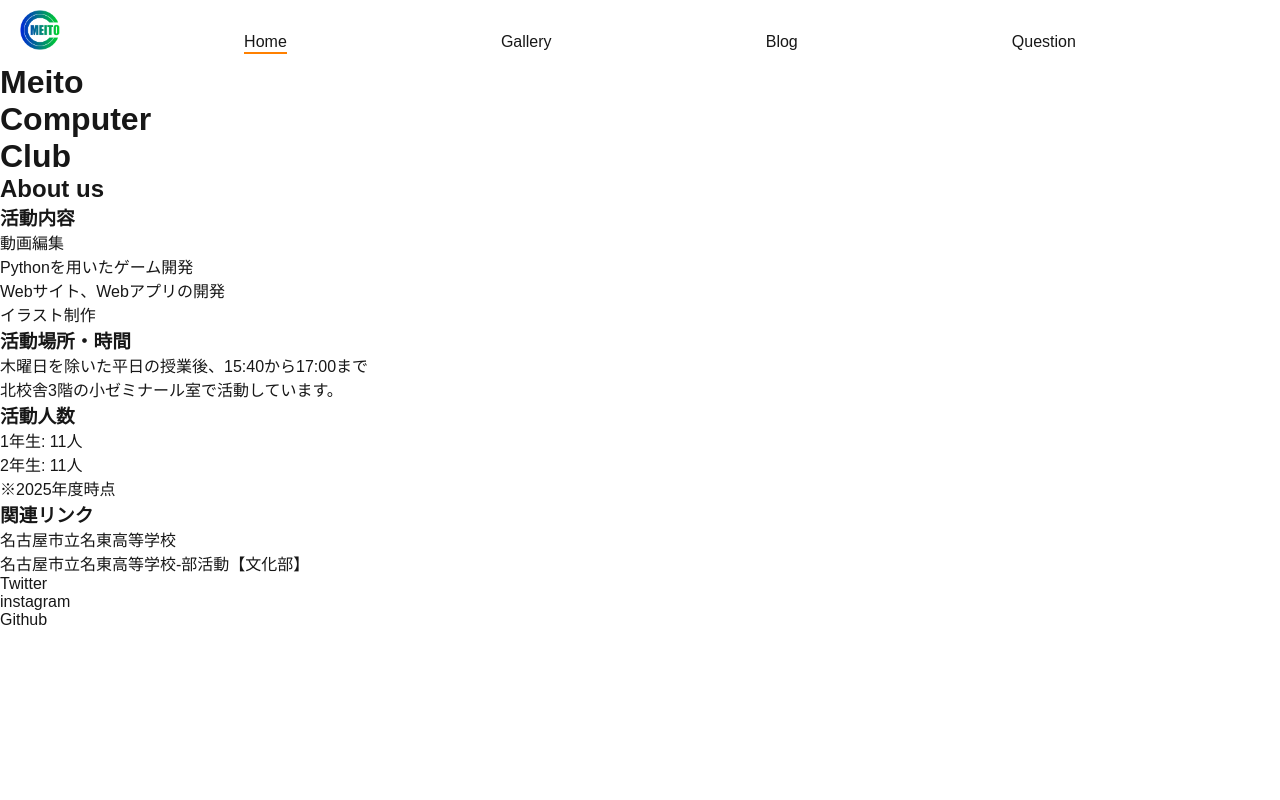
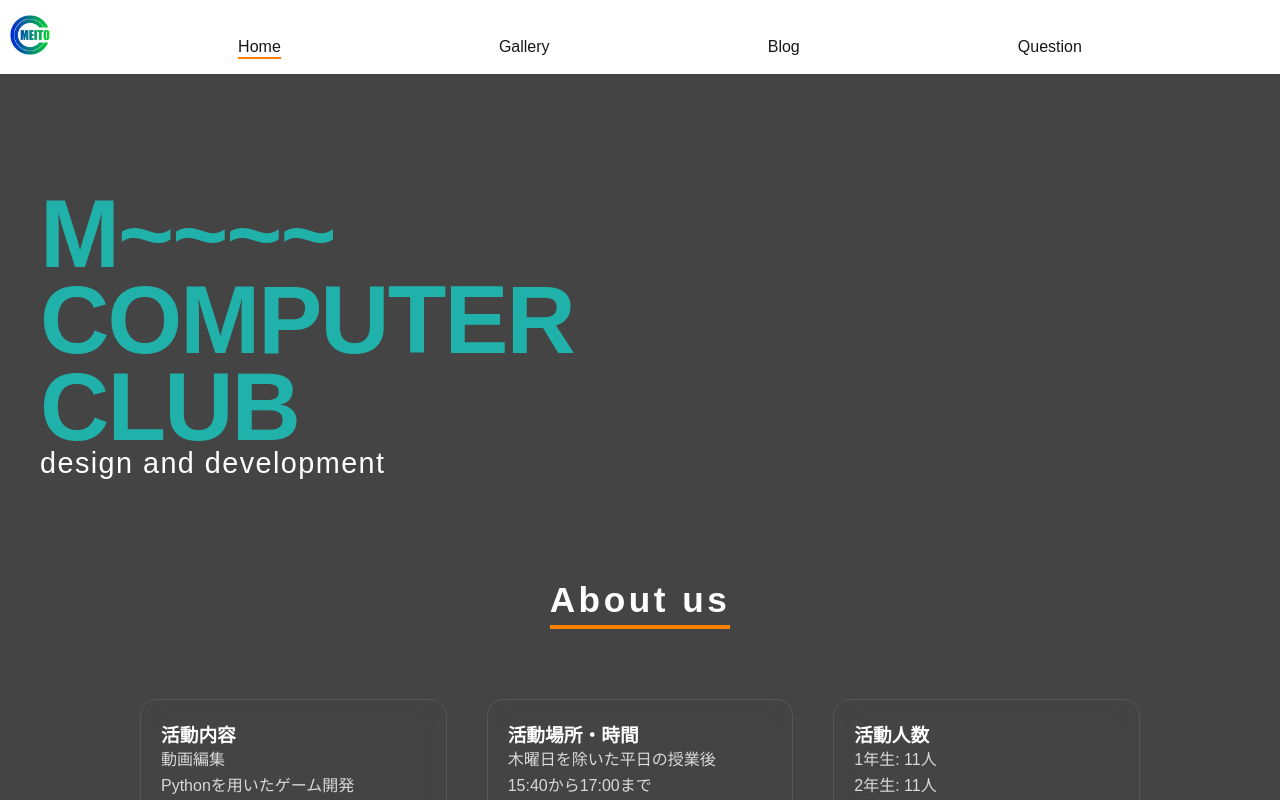
Before and after one commit to MeitoComputerClub/meitocc-homepage, a Next.js app: page / in a window 1280 px wide. Shown: the top 800 px of the page. Built offline with nearby package versions, Linux system fonts and the light colour scheme.

Commit message:
サイトトップ メニュー画像

```diff
--- a/src/components/layout/Header.module.css
+++ b/src/components/layout/Header.module.css
@@ -2,7 +2,7 @@
   display: flex;
   align-items: center;
   /* justify-content: space-between; */
-  padding: 10px 20px;
+  padding: 15px 10px;
 }
 
 .logo {
--- /dev/null
+++ b/src/pages/index.module.css
@@ -0,0 +1,128 @@
+.container {
+  background: #444;
+  color: white;
+  min-height: 100vh;
+  padding: 40px;
+}
+
+.hero {
+  display: flex;
+  justify-content: space between;
+  align-items: flex-start;
+  margin-top: clamp(40px, 6vw, 100px);
+  flex-direction: column;
+  position: relative;
+}
+
+.catch {
+  position: absolute;
+  left: 0;
+  bottom: -20px;
+
+  font-size: clamp(1.2rem, 2.5vw, 1.8rem);
+  opacity: 1;
+  letter-spacing: 0.05em;
+  white-space: nowrap;
+  transform: translateY(10px);
+}
+
+@media (max-width: 768px) {
+  .catch {
+    position: static;
+    margin-top: 2px;
+  }
+}
+
+.title {
+  font-size: clamp(2.5rem, 8vw, 6rem);
+  word-break: normal;
+  overflow-wrap: normal;
+  font-weight: 800;
+  line-height: 0.9;
+  letter-spacing: -0.02em;
+  color: #20b2aa;
+}
+
+@media (max-width: 768px) {
+  .title {
+    letter-spacing: 0.01em;
+  }
+}
+
+.heroLeft {
+  position: relative;
+}
+
+.aboutTitle {
+  font-size: clamp(1.5rem, 3vw, 2.2rem);
+  margin-bottom: 40px;
+  padding-bottom: 5px;
+  border-bottom: 4px solid #ff8000;
+  letter-spacing: 0.1em;
+  transform: translateY(10px);
+}
+
+@media (max-width: 768px) {
+  .aboutTitle {
+    position: static;
+    transform: none;
+    margin: 40px auto;
+    text-align: center;
+  }
+}
+
+.info {
+  margin-top: 120px;
+  display: flex;
+  flex-direction: column;
+  align-items: center;
+  grid-template-columns: repeat(3, 1fr);
+  gap: 40px;
+}
+
+.cards {
+  display: grid;
+  grid-template-columns: repeat(3, 1fr);
+  gap: 40px;
+  width: 100%;
+  max-width: 1000px;
+}
+
+@media (max-width: 768px) {
+  .cards {
+    grid-template-columns: 1fr;
+  }
+}
+
+.card {
+  padding: 20px;
+  border: 1px solid rgba(255, 255, 255, 0.1);
+  border-radius: 16px;
+  backdrop-filter: blur(10px);
+  transition: 0.3s;
+}
+
+.card:hover {
+  transform: translateY(-8px);
+  border-color: rgba(255, 255, 255, 0.3);
+}
+
+.card h2 {
+  margin-bottom: 12px;
+  font-size: clamp(1.2rem, 2vw, 1.5rem);
+}
+
+.card p {
+  line-height: 1.6;
+  opacity: 0.8;
+}
+
+@media (max-width: 768px) {
+  .hero {
+    flex-direction: column;
+    gap: 40px;
+  }
+  .info {
+    grid-template-columns: 1fr;
+  }
+}
--- a/src/pages/index.tsx
+++ b/src/pages/index.tsx
@@ -1,40 +1,62 @@
+import styles from "./index.module.css";
+
 export default function Home() {
   return (
-    <>
-      <div className="top">
-        <h1>Meito</h1>
-        <h1>Computer</h1>
-        <h1>Club</h1>
-      </div>
+    <main className={styles.container}>
+      <section className={styles.hero}>
+        <div className={styles.heroLeft}>
+          <h1 className={styles.title}>
+            M~~~~
+            <br />
+            COMPUTER
+            <br />
+            CLUB
+          </h1>
+          <p className={styles.catch}>design and development</p>
+        </div>
+      </section>
 
-      <div className="title">
-        <h2>About us</h2>
-      </div>
+      <section className={styles.info}>
+        <h2 className={styles.aboutTitle}>About us</h2>
 
-      <div className="details">
-        <h3>活動内容</h3>
-        <ul>
-          <li>動画編集</li>
-          <li>Pythonを用いたゲーム開発</li>
-          <li>Webサイト、Webアプリの開発</li>
-          <li>イラスト制作</li>
-        </ul>
-      </div>
+        <div className={styles.cards}>
+          <div className={styles.card}>
+            <h3>活動内容</h3>
+            <p>
+              動画編集
+              <br />
+              Pythonを用いたゲーム開発
+              <br />
+              Webサイト、Webアプリの開発
+              <br />
+              イラスト制作
+            </p>
+          </div>
 
-      <div className="time">
-        <h3>活動場所・時間</h3>
-        <p>木曜日を除いた平日の授業後、15:40から17:00まで</p>
-        <p>北校舎3階の小ゼミナール室で活動しています。</p>
-      </div>
+          <div className={styles.card}>
+            <h3>活動場所・時間</h3>
+            <p>
+              木曜日を除いた平日の授業後
+              <br />
+              15:40から17:00まで
+              <br />
+              北校舎3階の小ゼミナール室で活動しています。
+            </p>
+          </div>
 
-      <div className="people">
-        <h3>活動人数</h3>
-        <ul>
-          <li>1年生: 11人</li>
-          <li>2年生: 11人</li>
-        </ul>
-        <p>※2025年度時点</p>
-      </div>
-    </>
+          <div className={styles.card}>
+            <h3>活動人数</h3>
+
+            <p>
+              1年生: 11人
+              <br />
+              2年生: 11人
+            </p>
+
+            <p>※2025年度時点</p>
+          </div>
+        </div>
+      </section>
+    </main>
   );
 }
```
Also changed, not shown: public/humburgermenu.drawio.png (added).
